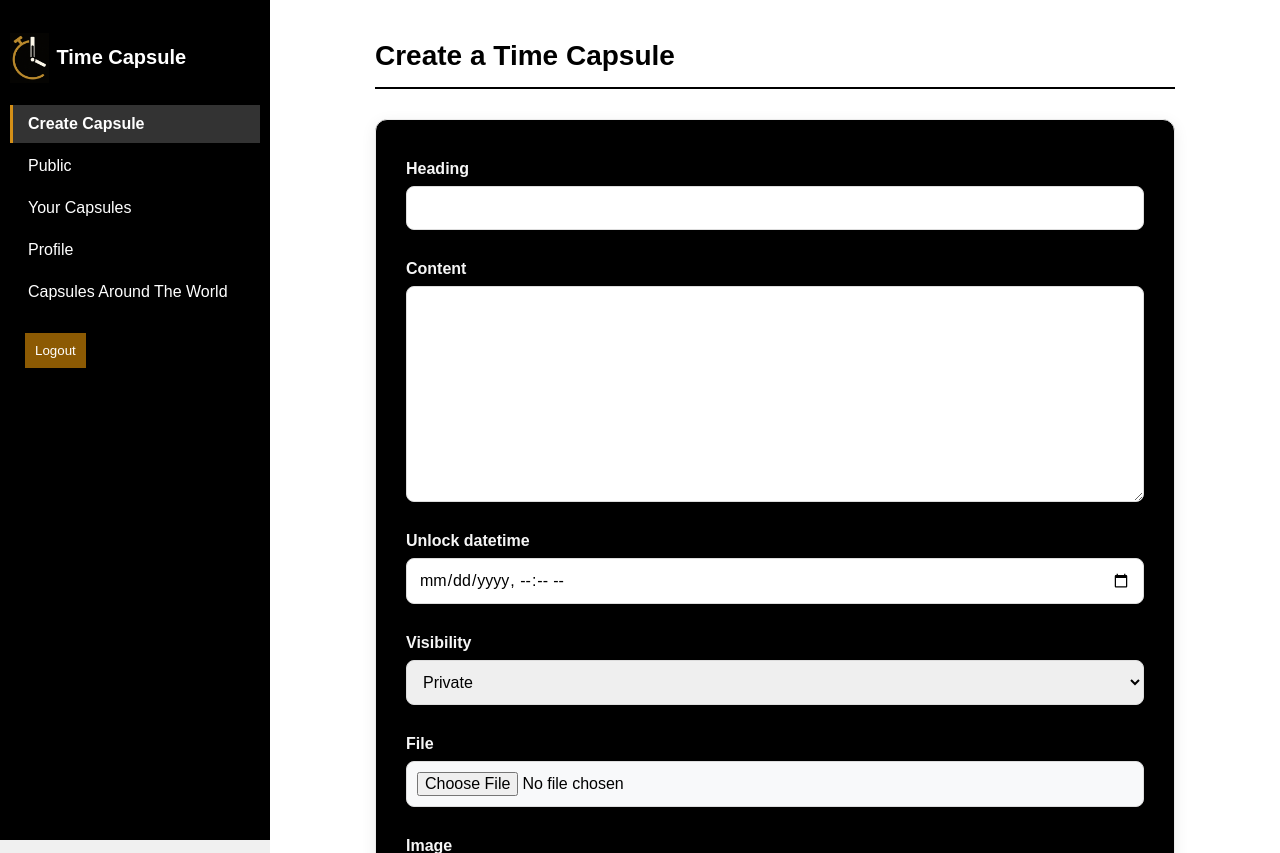
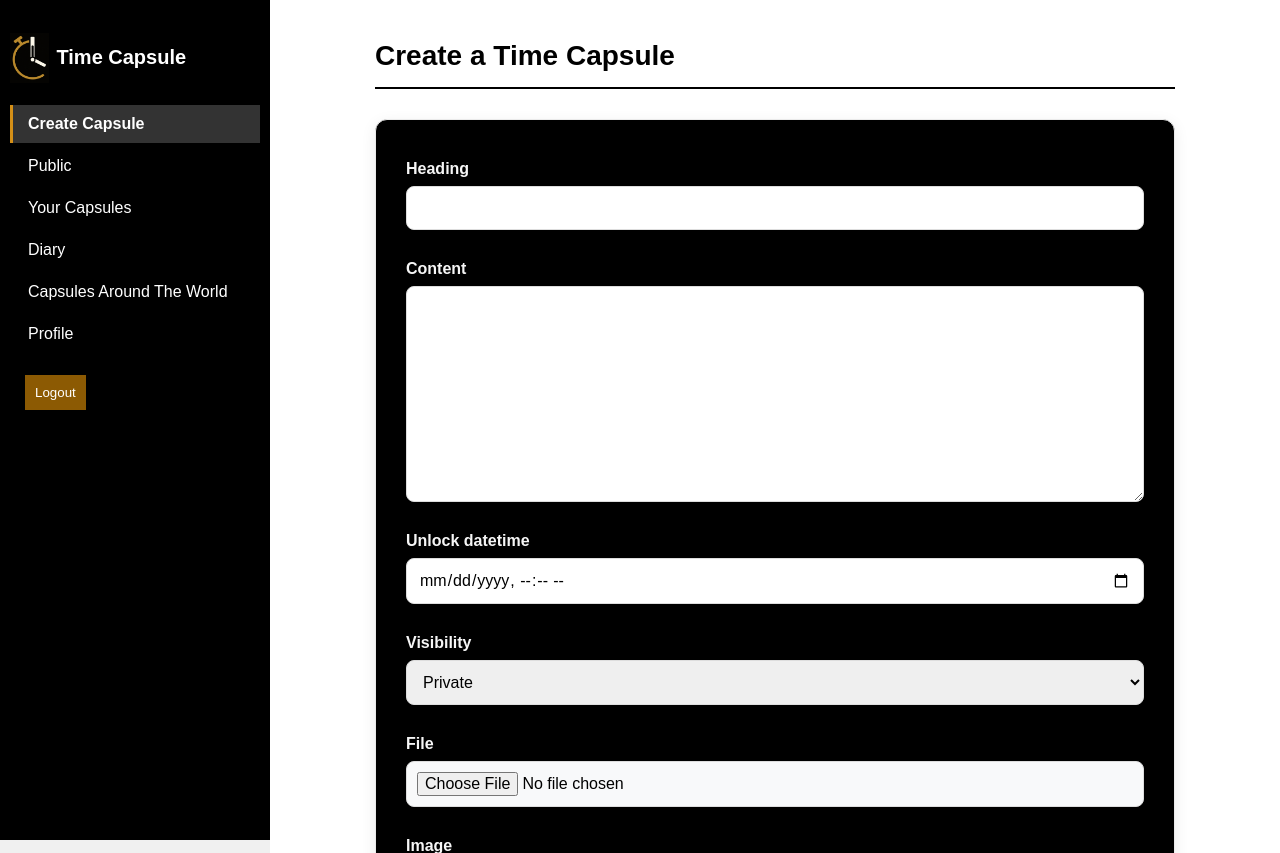
Before and after one commit to adityeahhhh/Vaultify, a Django app: page /create/ in a window 1280 px wide. Shown: the top 853 px of the page. Run offline with Django 5.2, Linux system fonts and the light colour scheme; a user stored in the database is signed in.

Commit message:
Update base.html

```diff
--- a/core/templates/core/base.html
+++ b/core/templates/core/base.html
@@ -33,8 +33,9 @@
         <a href="{% url 'create' %}" {% if request.resolver_match.url_name == 'create' %}class="active"{% endif %}>Create Capsule</a>
         <a href="{% url 'public' %}" {% if request.resolver_match.url_name == 'public' %}class="active"{% endif %}>Public</a>
         <a href="{% url 'your_capsules' %}" {% if request.resolver_match.url_name == 'your_capsules' %}class="active"{% endif %}>Your Capsules</a>
+        <a href="{% url 'diary' %}">Diary</a>
+        <a href="{% url 'public_map' %}" {% if request.resolver_match.url_name == 'public_map' %}class="active"{% endif %}>Capsules Around The World</a>
         <a href="{% url 'profile' %}" {% if request.resolver_match.url_name == 'profile' %}class="active"{% endif %}>Profile</a>
-        <a href="{% url 'public_map' %}" {% if request.resolver_match.url_name == 'public_map' %}class="active"{% endif %}>Capsules Around The World</a>
 
         <!-- Logout Form -->
         <form method="POST" action="{% url 'logout' %}" style="display:inline;">
```
